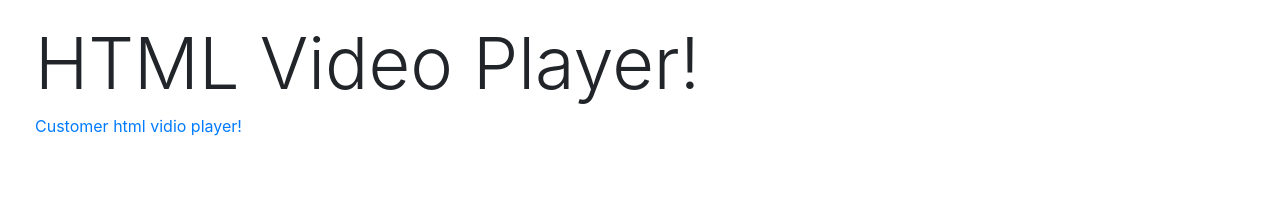
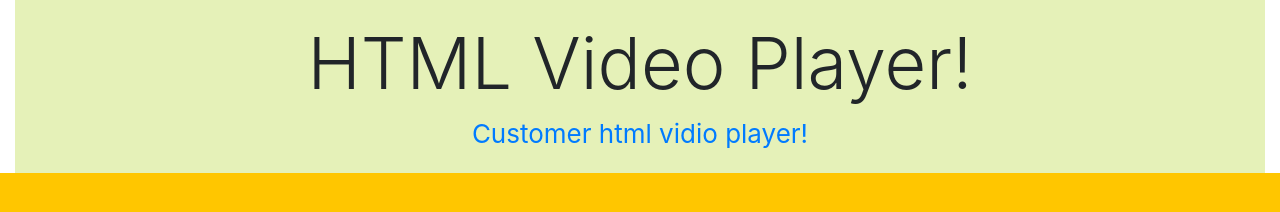
Before and after one commit to mrhdigital/htmlVideoPlayer, a plain HTML site: page index.html in a window 1280 px wide. Drawn offline with nearby package versions, Linux system fonts and the light colour scheme; files that its build step writes are made by us from their sources; files whose address does not match are found by name.

```diff
--- /dev/null
+++ b/assets/css/style.css
@@ -0,0 +1,25 @@
+html {
+    font-family: Arial, "Helvetica Neue", Helvetica, sans-serif;
+    text-align: center;
+    margin: 20;
+  padding: 50;
+  background: #ffc600;
+
+}
+
+
+.card1  {
+    background-color: rgb(229, 241, 184);
+    text-align: center;
+    margin-bottom: 10px;
+   }
+
+   .lead1 {
+    margin: 0;
+    padding: 0;
+    border: 0;
+    font-size: 26px;
+    vertical-align: baseline;
+    text-align: center;
+    color: #ee0404;
+}
```
Also changed, not shown: index.html (+0 -1 lines), assests/css/style.css (deleted), assets/css/reset.css (added), assets/javascript/htmlVideoPlayer.js (renamed from assests/javascript/htmlVideoPlayer.js).
